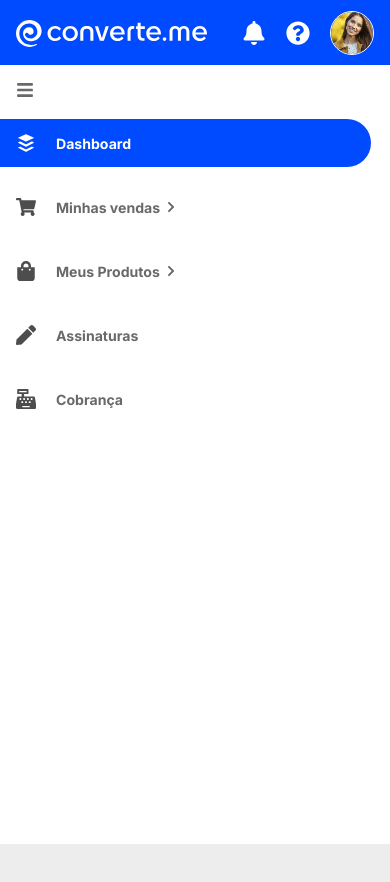
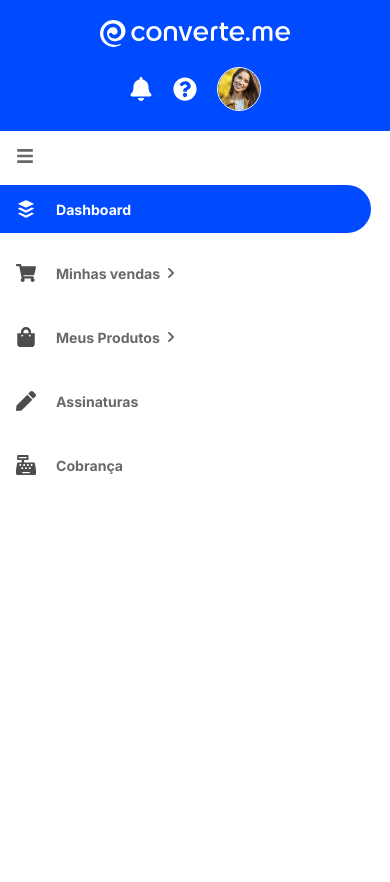
Before and after one commit to pedrogpo/converteme-challenge, a Next.js app: page / in a window 390 px wide. Shown: the top 882 px of the page. Before the commit the page ends 844 px from the top, so only its background shows below. Built offline with nearby package versions, Linux system fonts and the light colour scheme.

Commit message:
styles(Organisms): style changes on navbar (mobile)

```diff
--- a/src/components/organisms/navbar/styles.ts
+++ b/src/components/organisms/navbar/styles.ts
@@ -8,6 +8,12 @@ export const Navbar = styled.header`
   justify-content: space-between;
   align-items: center;
   width: 100%;
+
+  @media screen and (max-width: 396px) {
+    flex-direction: column;
+    gap: 1rem;
+    height: auto;
+  }
 `
 
 export const NavbarItems = styled.div`
```
